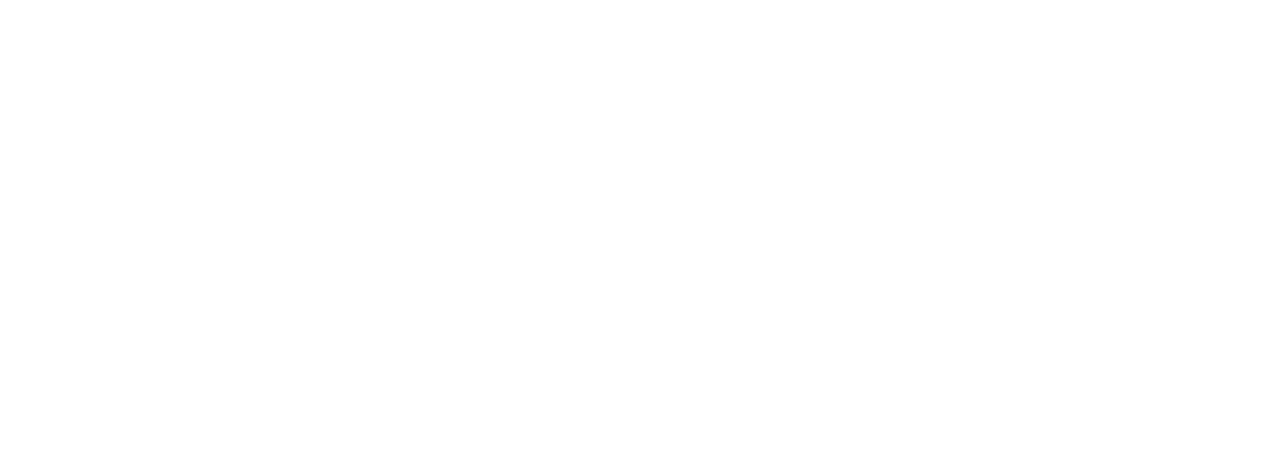
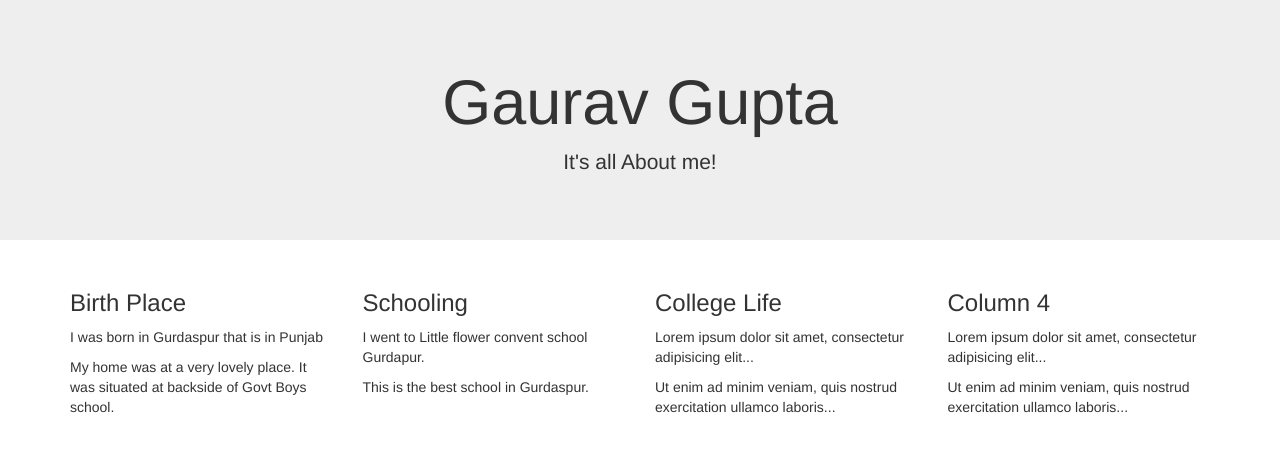
Before and after one commit to gauravgupta-gsp/gauravgupta, a plain HTML site: page index.html in a window 1280 px wide. Drawn offline with nearby package versions, Linux system fonts and the light colour scheme.

Commit message:
bootstrap lib and other style sheets applied

```diff
--- a/index.html
+++ b/index.html
@@ -1,2 +1,44 @@
-<html>
+<!DOCTYPE html>
+<html lang="en">
+<head>
+  <title>Bootstrap Example</title>
+  <meta charset="utf-8">
+  <meta name="viewport" content="width=device-width, initial-scale=1">
+  <link rel="stylesheet" href="https://maxcdn.bootstrapcdn.com/bootstrap/3.3.7/css/bootstrap.min.css">
+  <script src="https://ajax.googleapis.com/ajax/libs/jquery/3.2.1/jquery.min.js"></script>
+  <script src="https://maxcdn.bootstrapcdn.com/bootstrap/3.3.7/js/bootstrap.min.js"></script>
+</head>
+<body>
+
+<div class="jumbotron text-center">
+  <h1>Gaurav Gupta</h1>
+  <p>It's all About me!</p>
+</div>
+
+<div class="container">
+  <div class="row">
+    <div class="col-sm-3">
+      <h3>Birth Place</h3>
+      <p>I was born in Gurdaspur that is in Punjab</p>
+      <p>My home was at a very lovely place. It was situated at backside of Govt Boys school. </p>
+    </div>
+    <div class="col-sm-3">
+      <h3>Schooling</h3>
+      <p>I went to Little flower convent school Gurdapur.</p>
+      <p>This is the best school in Gurdaspur. </p>
+    </div>
+    <div class="col-sm-3">
+      <h3>College Life</h3>
+      <p>Lorem ipsum dolor sit amet, consectetur adipisicing elit...</p>
+      <p>Ut enim ad minim veniam, quis nostrud exercitation ullamco laboris...</p>
+    </div>
+    <div class="col-sm-3">
+      <h3>Column 4</h3>
+      <p>Lorem ipsum dolor sit amet, consectetur adipisicing elit...</p>
+      <p>Ut enim ad minim veniam, quis nostrud exercitation ullamco laboris...</p>
+    </div>
+  </div>
+</div>
+
+</body>
 </html>
```
